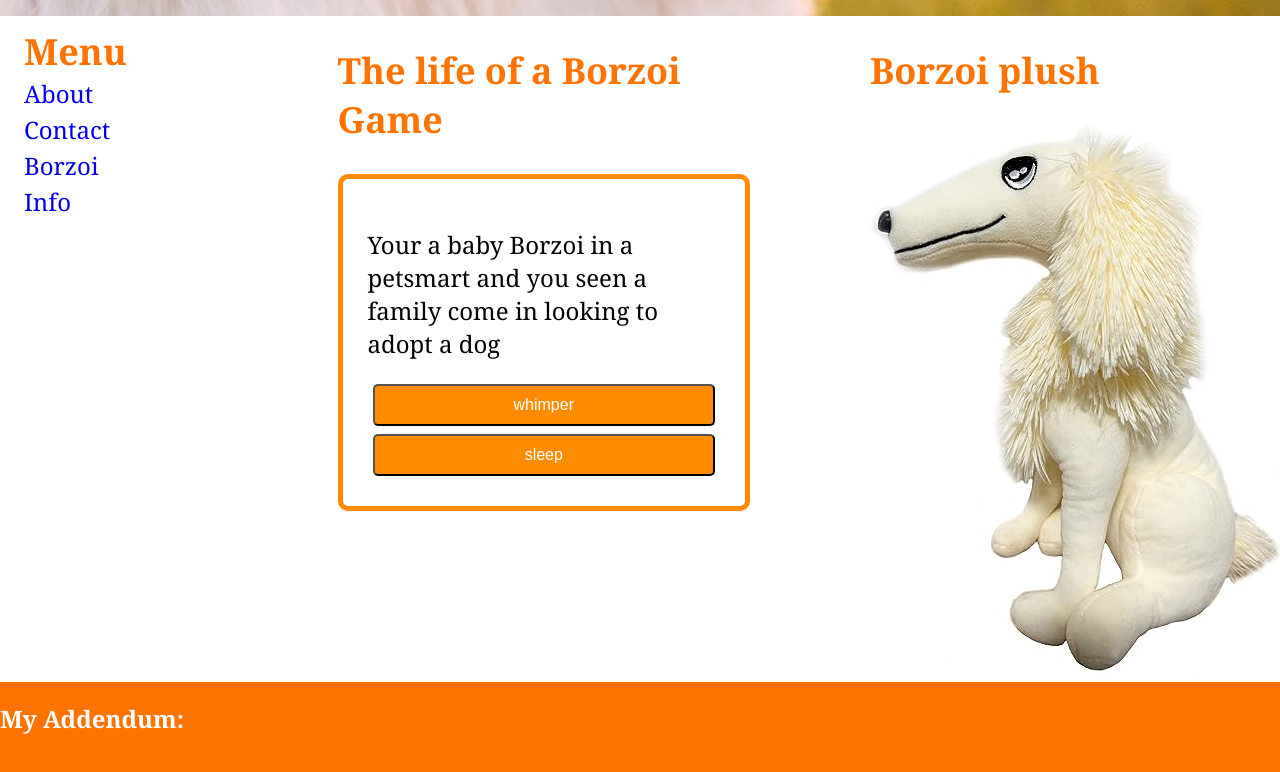
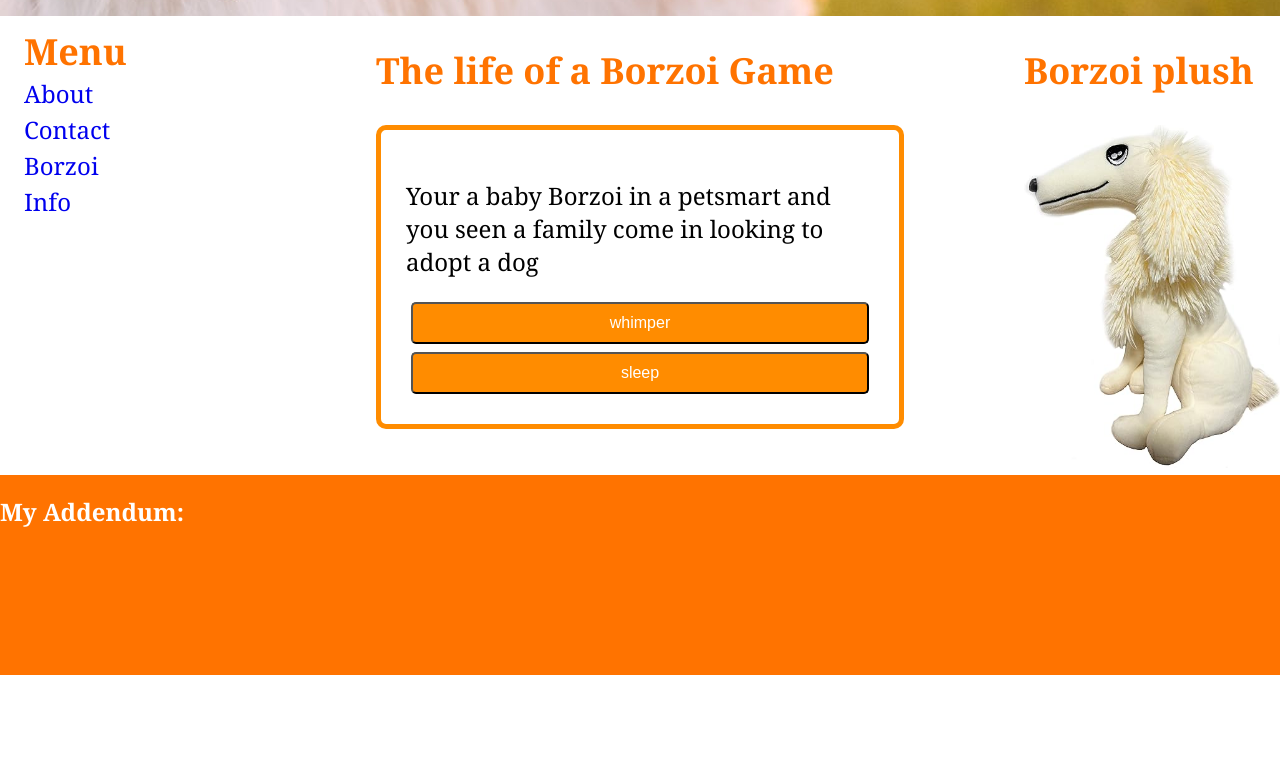
Before and after one commit to ihopngo/Ihopngo.github.io, a plain HTML site: page cs212/homework/8/index.html in a window 1280 px wide. Shown: the part 624-1396 px from the top of the page. After the commit the page ends 1299 px from the top, so only its background shows below. Drawn offline with Linux system fonts and the light colour scheme.

Commit message:
progress

```diff
--- a/cs212/homework/8/script.js
+++ b/cs212/homework/8/script.js
@@ -19,6 +19,7 @@ function showText(textInfo) {
 
     if (currentStoryItem.end) {
         endingImage(currentStoryItem.endImage);
+        showOptions(textInfo);
     }
     else {
         showOptions(textInfo);
@@ -64,8 +65,8 @@ function buttonOptions(option) {
     }
 
     else if (option.end) {
-
         endingImage(option.endImage);
+        showText(option.nextText);
     }
     else {
         showText(option.nextText);
--- a/cs212/homework/8/styles.css
+++ b/cs212/homework/8/styles.css
@@ -98,6 +98,15 @@ h1 {
     border-color: rgb(51, 15, 0);
 }
 
+img {
+    width: 100%;
+    max-width: 500px;
+    min-width: 200px;
+    height: auto;
+    max-height: 500px;
+    min-height: 200px;
+}
+
 @media (max-width: 1024px) {
     .layout {
         grid-template-columns: 1fr;
```
